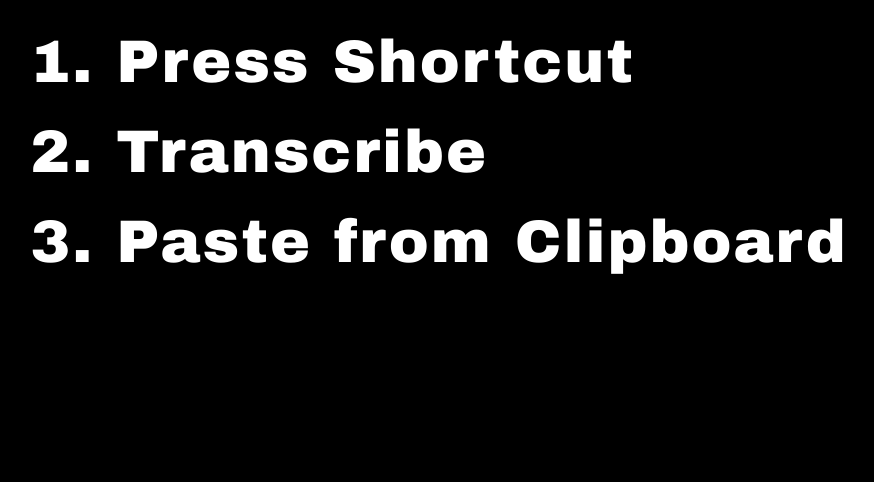
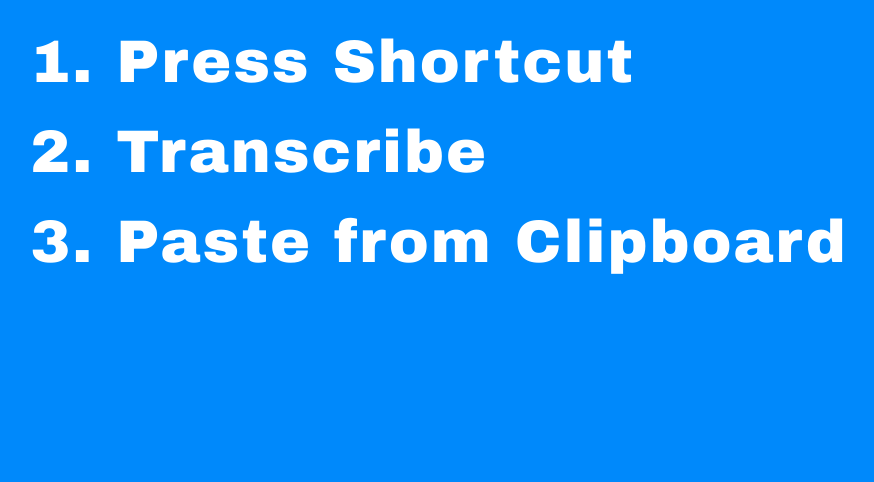
Before and after one commit to mgsgde/whisper-shortcut, a website: page screenshots/index.html in a window 1280 px wide. Shown: the part 318-800 px from the top of the page, without its empty margins (226-1100 px from the left). Drawn offline with Linux system fonts and the light colour scheme.

Commit message:
Update screenshots.

```diff
--- a/screenshots/index.html
+++ b/screenshots/index.html
@@ -9,7 +9,7 @@
         body {
             margin: 0;
             padding: 0;
-            background-color: #000000;
+            background-color: #0089fb;
             color: #ffffff;
             font-family: 'Arial Black', 'Helvetica Bold', sans-serif;
             display: flex;
```
Also changed, not shown: screenshots/app-screenshot.png, screenshots/settings-close.png (deleted), 2 other files.
